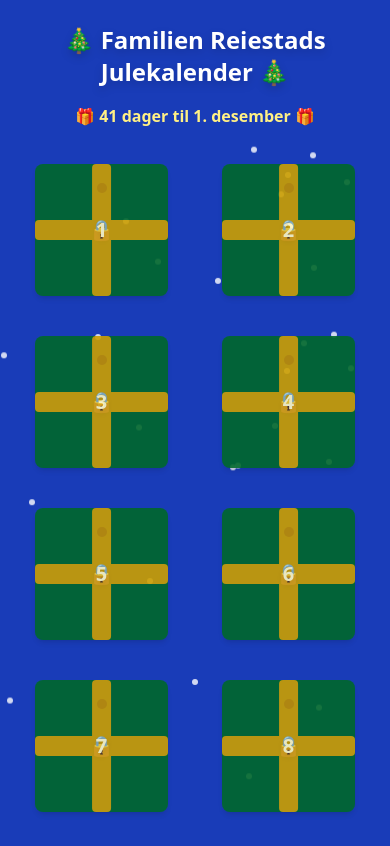
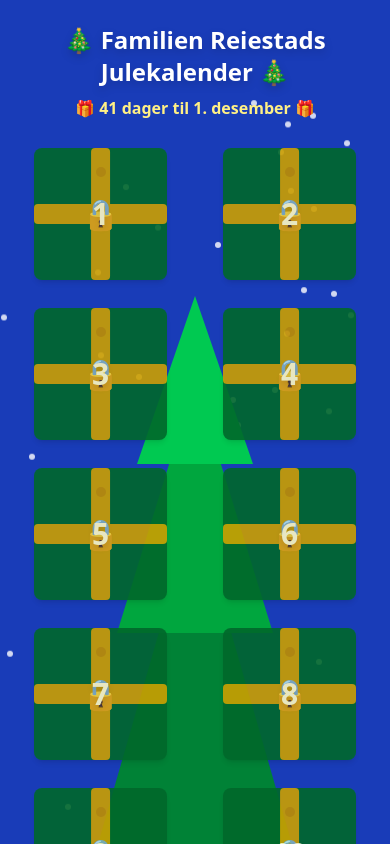
Before and after one commit to Hannareie/christmas-calendar, a React (Vite) app in the folder christmas-calendar/: page / in a window 390 px wide. Shown: the top 846 px of the page. Built offline with nearby package versions, Linux system fonts and the light colour scheme.

Commit message:
Update design

```diff
--- a/christmas-calendar/src/components/Door.tsx
+++ b/christmas-calendar/src/components/Door.tsx
@@ -56,7 +56,7 @@ export function DoorCard({
 
       {/* Door number */}
       <span
-        className={`relative z-10 ${
+        className={`relative z-10 text-3xl ${
           isUnlocked ? "text-red-900" : "text-yellow-100"
         } drop-shadow-md`}
       >
@@ -65,7 +65,7 @@ export function DoorCard({
 
       {/* Lock overlay */}
       {!isUnlocked && (
-        <div className="absolute inset-0 flex items-center justify-center text-yellow-200 text-xl font-bold bg-black/20 rounded-lg">
+        <div className="absolute inset-0 flex items-center justify-center text-yellow-200 text-3xl font-bold bg-black/20 rounded-lg">
           🔒
         </div>
       )}
--- a/christmas-calendar/src/components/DoorGrid.tsx
+++ b/christmas-calendar/src/components/DoorGrid.tsx
@@ -39,15 +39,15 @@ export function DoorGrid({ doors, onDoorClick, simulatedDay }: DoorGridProps) {
   }
 
   return (
-    <div className="relative w-screen min-h-screen bg-blue-800 flex flex-col items-center justify-start overflow-hidden text-white">
+    <div className="relative w-screen h-screen bg-blue-800 flex flex-col items-center justify-start overflow-hidden lg:overflow-hidden text-white">
       {/* Title */}
-      <h1 className="text-2xl sm:text-3xl md:text-4xl font-bold mt-6 mb-4 text-center drop-shadow-lg z-10 px-2">
+      <h1 className="text-2xl sm:text-3xl md:text-4xl font-bold mt-6 mb-2 text-center drop-shadow-lg z-10 px-2">
         🎄 Familien Reiestads Julekalender 🎄
       </h1>
 
       {/* Countdown */}
       {countdownText && (
-        <p className="text-md sm:text-lg font-semibold text-yellow-200 text-center z-10">
+        <p className="text-md sm:text-lg font-semibold text-yellow-200 text-center z-10 mb-2">
           🎁 {countdownText} 🎁
         </p>
       )}
@@ -70,13 +70,13 @@ export function DoorGrid({ doors, onDoorClick, simulatedDay }: DoorGridProps) {
       <div className="absolute bottom-[25vh] w-0 h-0 border-l-[20vw] border-l-transparent border-r-[20vw] border-r-transparent border-b-[30vh] border-b-green-600"></div>
       <div className="absolute bottom-[45vh] w-0 h-0 border-l-[15vw] border-l-transparent border-r-[15vw] border-r-transparent border-b-[20vh] border-b-green-500"></div>
 
-      {/* Scrollable grid */}
-      <div className="relative z-10 flex-1 w-full overflow-y-auto pb-20">
-        <div className="grid grid-cols-2 sm:grid-cols-4 md:grid-cols-6 gap-4 justify-items-center px-4 py-6 max-w-[900px] mx-auto">
+      {/* Grid */}
+      <div className="relative z-10 w-full overflow-y-auto lg:overflow-hidden pb-6">
+        <div className="grid grid-cols-2 sm:grid-cols-4 md:grid-cols-6 lg:grid-cols-6 gap-1 sm:gap-2 md:gap-2 lg:gap-2 justify-items-center px-2 sm:px-4 py-2 max-w-[1400px] mx-auto">
           {doors.map((door) => (
             <div
               key={door.day}
-              className="w-[40vw] sm:w-[20vw] md:w-[12vw] aspect-square flex items-center justify-center"
+              className="w-[40vw] sm:w-[20vw] md:w-[12vw] lg:w-[12vw] aspect-square flex items-center justify-center"
             >
               <DoorCard
                 door={door}
```
